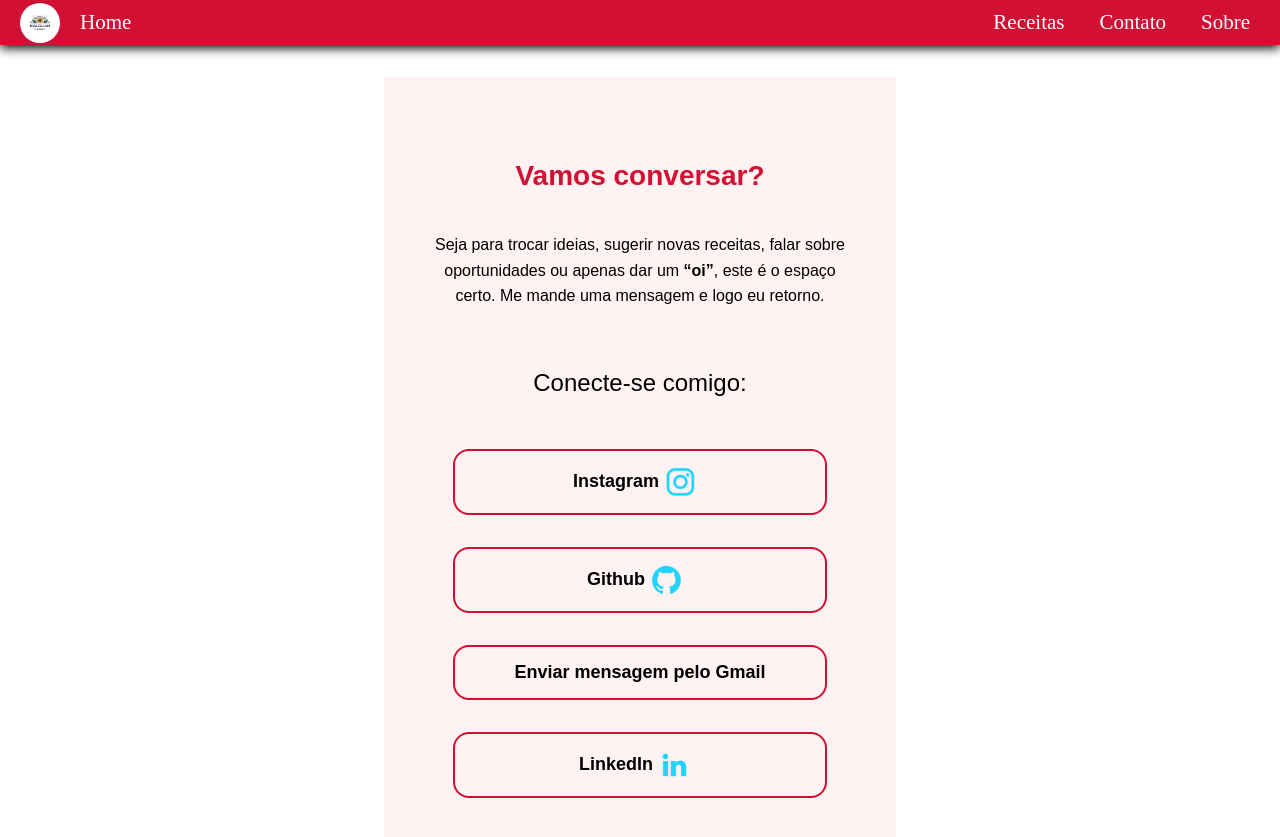
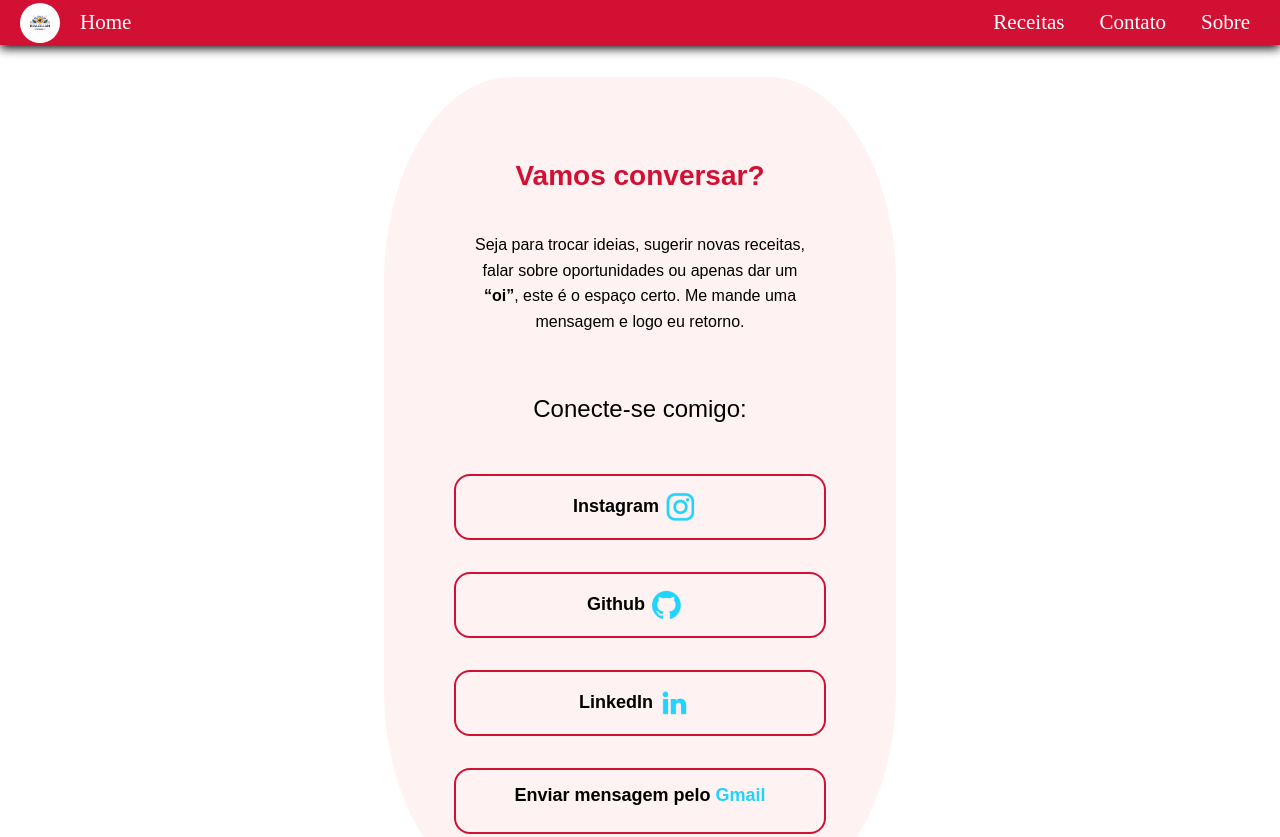
Before and after one commit to JulioOEBoy/Site_web_atividade_P1_teste, a plain HTML site: page contact.html in a window 1280 px wide. Shown: the top 837 px of the page. Drawn offline with Linux system fonts and the light colour scheme; files whose address does not match are found by name.

Commit message:
Add files via upload

```diff
--- a/contact.html
+++ b/contact.html
@@ -31,7 +31,7 @@
             <div class="links-sociais">
                 <h2 class="titulo-sociais">Conecte-se comigo:</h2>
 
-                <a class="botao-social" href="https://www.instagram.com/juulio_c3sar/"> <strong>Instagram</strong>
+                <a class="botao-social" href="https://www.instagram.com/juulio_c3sar/"> Instagram
                     <img src="img/instagram.png" alt="Ícone do Instagram" class="titulo-social">
                 </a>
 
@@ -39,12 +39,12 @@
                     <img src="img/github.png" alt="Ícone do Github" class="titulo-social">
                 </a>
 
-                <a class="botao-social instagram" href="https://mail.google.com/mail/?view=cm&fs=1&to=jcpcgame8@gmail.com" target="_blank">
-  Enviar mensagem pelo Gmail
+                <a class="botao-social" href="https://www.linkedin.com/in/j%C3%BAlio-c%C3%A9sar-ferreira-pedrini-176ba5271/">LinkedIn
+                    <img src="img/linkedin.png" alt="Ícone do LinkedIn" class="icone-social">
                 </a>
 
-                <a class="botao-social" href="https://www.linkedin.com/in/j%C3%BAlio-c%C3%A9sar-ferreira-pedrini-176ba5271/">LinkedIn
-                    <img src="img/linkedin.png" alt="Ícone do LinkedIn" class="icone-social">
+                <a class="botao-social" href="https://mail.google.com/mail/?view=cm&fs=1&to=jcpcgame8@gmail.com" target="_blank">
+                Enviar mensagem pelo <strong class="gmail">Gmail</strong>
                 </a>
             </div>
         </section>
--- a/style/style.css
+++ b/style/style.css
@@ -45,6 +45,11 @@ body {
 /* ========================
    TEXTO
 ======================== */
+
+.gmail{
+    color: #22d4fd;
+}
+
 .texto-portfolio,
 .descricao-portfolio {
     flex: 1;
@@ -65,6 +70,7 @@ body {
 
 .titulo-destaque {
     color: #d21033;
+    border-bottom: #000;
 }
 
 /* ========================
@@ -85,7 +91,8 @@ body {
 }
 
 .botao-social {
-    width: 23.125rem;
+    width: 23.0rem;
+    height: 2rem;
     color: #000;
     border-radius: 1rem;
     padding: 0.9375rem 0;
@@ -128,10 +135,19 @@ body {
 /* ========================
    INÍCIO (HOME HERO)
 ======================== */
-.inicio, .inicio_2 {
+.inicio{
     text-align: center;
     padding: 60px 20px;
     background-color: #fff2f2;
+}
+
+.inicio_2{
+    text-align: center;
+    padding: 60px 60px;
+    background-color: #fff2f2;
+    border-radius: 25%;
+    width: auto;
+    height: auto;
 }
 
 .inicio_3 {
```
Also changed, not shown: index.html (+9 -9 lines).
